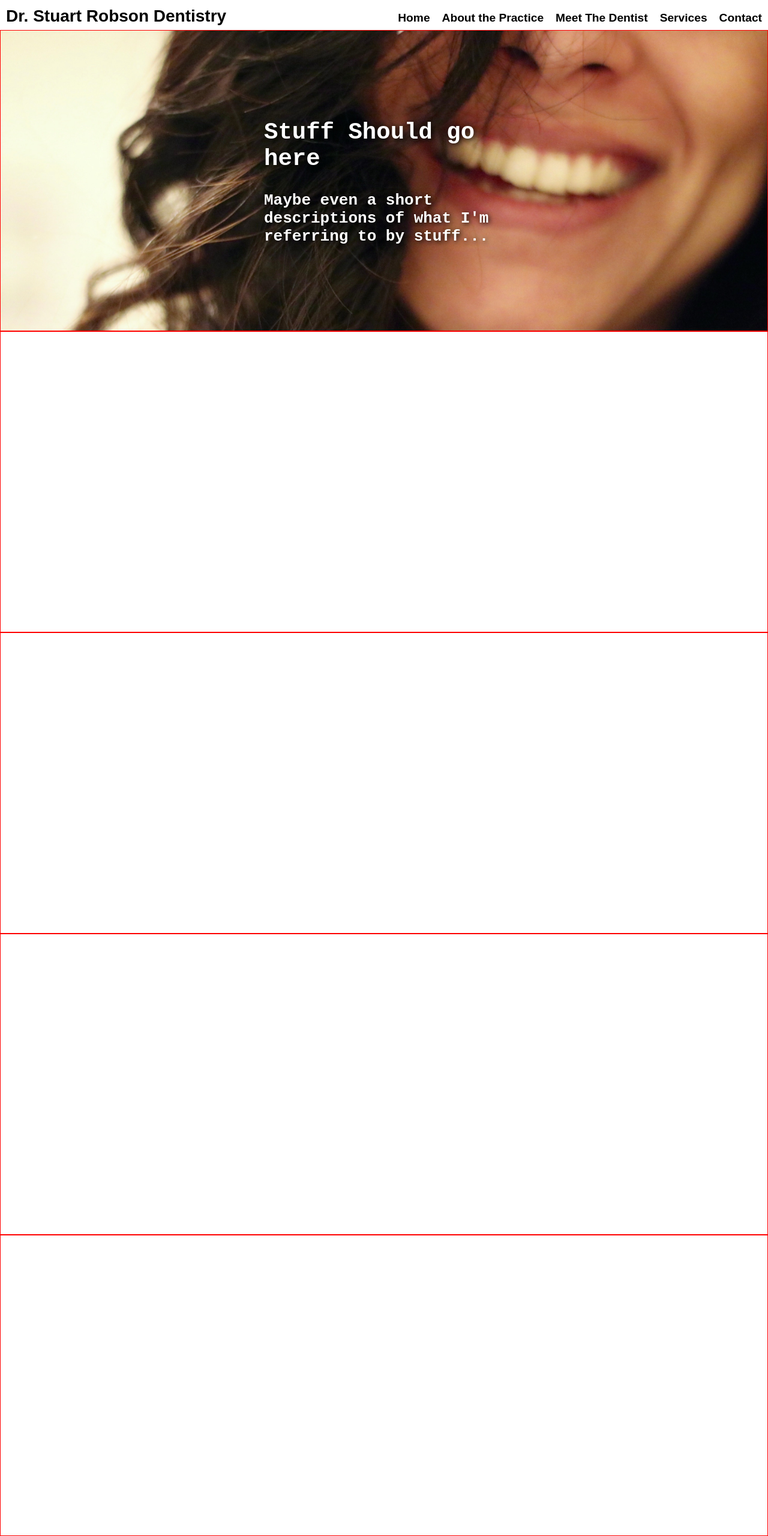
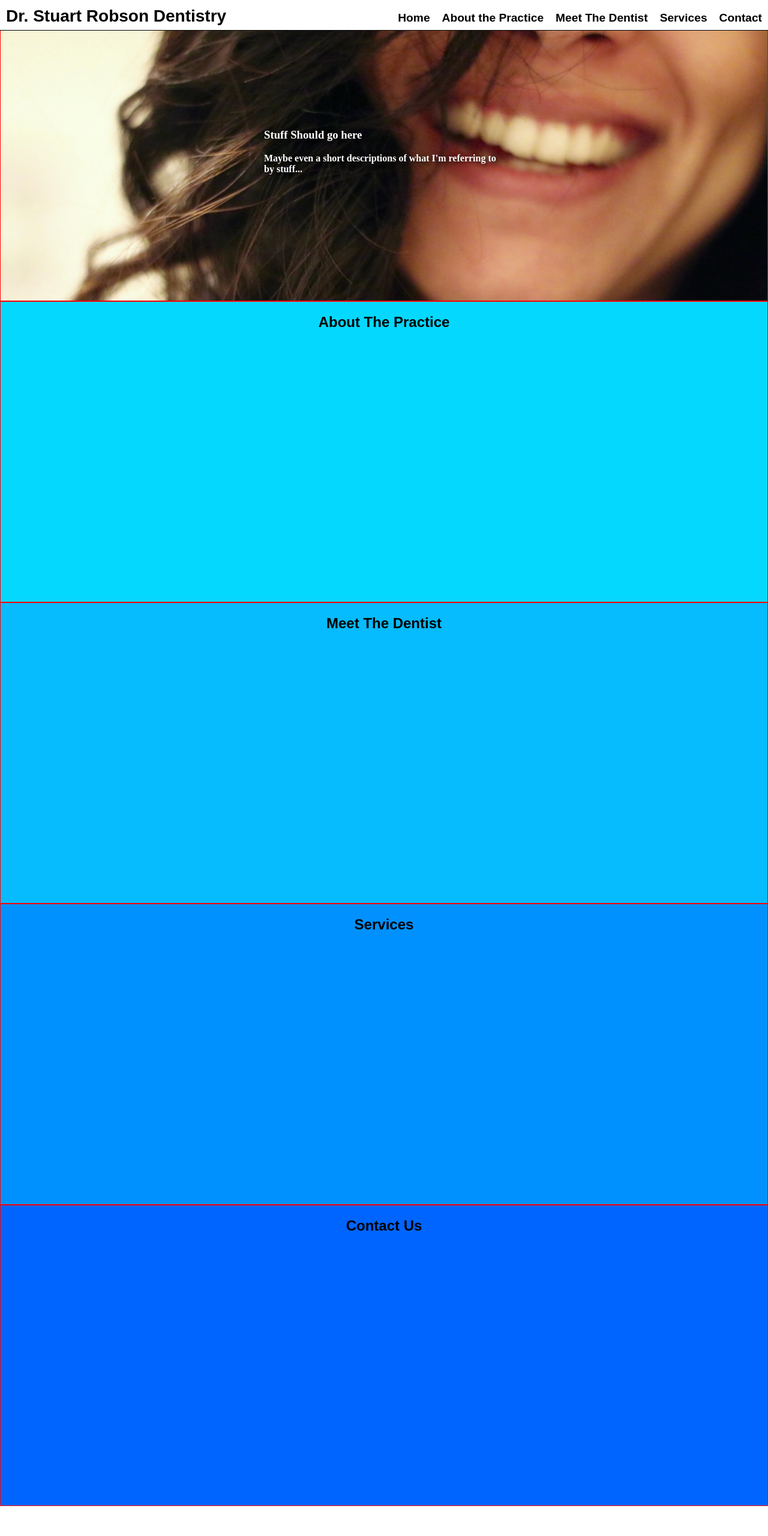
Before and after one commit to brobson2/DrRobsonDental, a plain HTML site: page index.html in a window 1280 px wide. Shown: the whole page at 60% size. After the commit the page ends 2510 px from the top, so only its background shows below. Drawn offline with Linux system fonts and the light colour scheme; a web font is replaced by a local one.

Commit message:
Fixed nav anchor targeting / added h2 elements
Fixed the behaviour of anchors so that the size of the fixed header is
accounted for when jumping to content on the same page. Added h2
elements for main sections and set background colours for visibility.

```diff
--- a/css/style.css
+++ b/css/style.css
@@ -1,10 +1,17 @@
 .nav-top {
-  font-family: 'Droid Sans', Arial, sans-serif;
+  font-family: "Droid Sans", Arial, sans-serif;
   font-size: 1.2rem;
   display:flex;
   justify-content: space-between;
   height: 50px;
   align-items:baseline;
+  background: white;
+}
+
+.nav-top ul {
+  display: flex;
+  justify-content: flex-end;
+  list-style: none;
 }
 
 .nav-top h1 {
@@ -19,30 +26,51 @@
   padding: 0px 5px 0px 5px;
 }
 
-.nav-top ul {
-  display: flex;
-  justify-content: flex-end;
-  list-style: none;
+.nav-top a:hover {
+  background-color: rgb(203, 239, 255);
+}
+
+.fixed-top {
+  position: fixed;
+  top: 0;
+  z-index: 99;
+  width: 100%;
+  border-bottom: 1px solid black;
+}
+
+.header-adjust {
+  height: 50px;
 }
 
 section {
   height: 500px;
   border: 1px solid red;
-  display: flex;
+}
+
+section h2 {
+  text-align: center;
+}
+
+ section h2::before {
+  content:"";
+  display:block;
+  height:70px;
+  margin:-70px 0 0;
 }
 
 .splash-img {
-  background-image: url('../assets/woman-smiling-soft.jpeg');
+  background-image: url("../assets/woman-smiling-soft.jpeg");
   background-size: cover;
   display: flex;
   height: 500px;
-  justify-content: center;
+  width: 100%;
+  justify-content: space-around;
   align-items: center;
 }
 
 .splash-txt {
-  font-family: monospace;
-  font-size: 2em;
+  font-family: "Droid Sans";
+  font-size: 1rem;
   text-shadow: 2px 2px 8px rgb(0, 0, 0);
   color: white;
   font-weight: bold;
@@ -52,3 +80,19 @@ section {
 .small-box {
   width: 400px;
 }
+
+.c1 {
+  background: #05D8FF;
+}
+
+.c2 {
+  background: #07BBFF;
+}
+
+.c3 {
+  background: #0091FF;
+}
+
+.c4 {
+  background: #0064FF;
+}
--- a/index.html
+++ b/index.html
@@ -3,13 +3,14 @@
   <head>
     <meta charset="utf-8">
     <title>Bracebridge Dentist | Dr. Stuart Robson</title>
+
+    <link rel="stylesheet" href="css/normalize.css" media="screen" title="no title" charset="utf-8">
     <link rel="stylesheet" href="css/style.css" media="screen" title="no title" charset="utf-8">
-    <link rel="stylesheet" href="css/normalize.css" media="screen" title="no title" charset="utf-8">
-    <link href='https://fonts.googleapis.com/css?family=Droid+Sans:400,700' rel='stylesheet' type='text/css'>
+    <link href="https://fonts.googleapis.com/css?family=Droid+Sans:400,700" rel="stylesheet" type="text/css">
   </head>
   <body>
     <header>
-        <nav class="nav-top">
+        <nav class="nav-top fixed-top">
             <h1>Dr. Stuart Robson Dentistry</h1>
           <ul>
             <li><a href="#home">Home</a></li>
@@ -20,29 +21,33 @@
           </ul>
         </nav>
     </header>
-    <section id='home'>
-      <div class="splash-img">
+    <main>
+      <div class="spacer">
+
+      </div>
+    <section>
+      <div class="splash-img" id="home">
         <div class="splash-txt small-box">
-          <h2>Stuff Should go here</h2>
+          <h3>Stuff Should go here</h3>
           <p>Maybe even a short descriptions of what I'm referring to by stuff...
           </p>
         </div>
-
       </div>
 
     </section>
-    <section id="about">
-
+    <section class="c1">
+      <h2 id="about">About The Practice</h2>
     </section>
-    <section id="meet">
-
+    <section class="c2">
+      <h2 id="meet">Meet The Dentist</h2>
     </section>
-    <section id="services">
-
+    <section class="c3">
+      <h2 id="services">Services</h2>
     </section>
-    <section id="contact">
-
+    <section class="c4">
+      <h2 id="contact">Contact Us</h2>
     </section>
+    </main>
     <footer>
 
     </footer>
```
